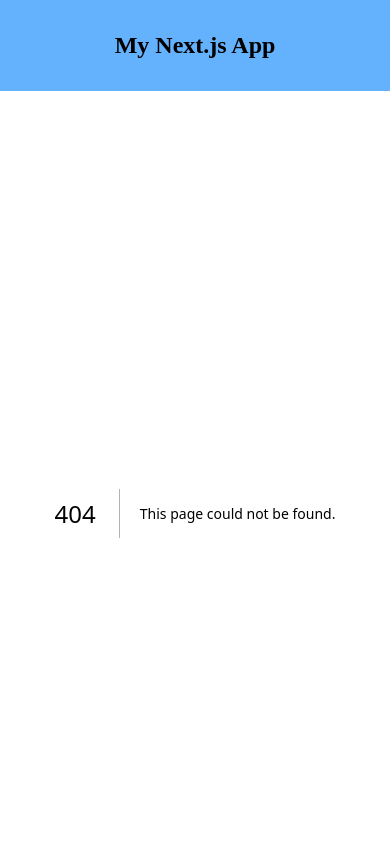
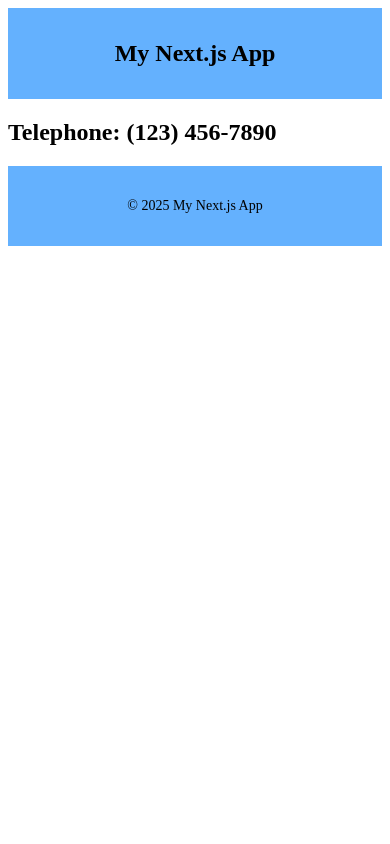
Before and after one commit to RobFyd/hello-next, a Next.js app: page /contact/telephone in a window 390 px wide. Before the commit this address had no page. Shown: the top 844 px of the page. Built offline with nearby package versions, Linux system fonts and the light colour scheme.

Commit message:
feat: add Telephone component to display contact telephone number

```diff
--- /dev/null
+++ b/src/app/contact/telephone/page.js
@@ -0,0 +1,3 @@
+export default function Telephone() {
+  return <h2>Telephone: (123) 456-7890</h2>;
+}
```
